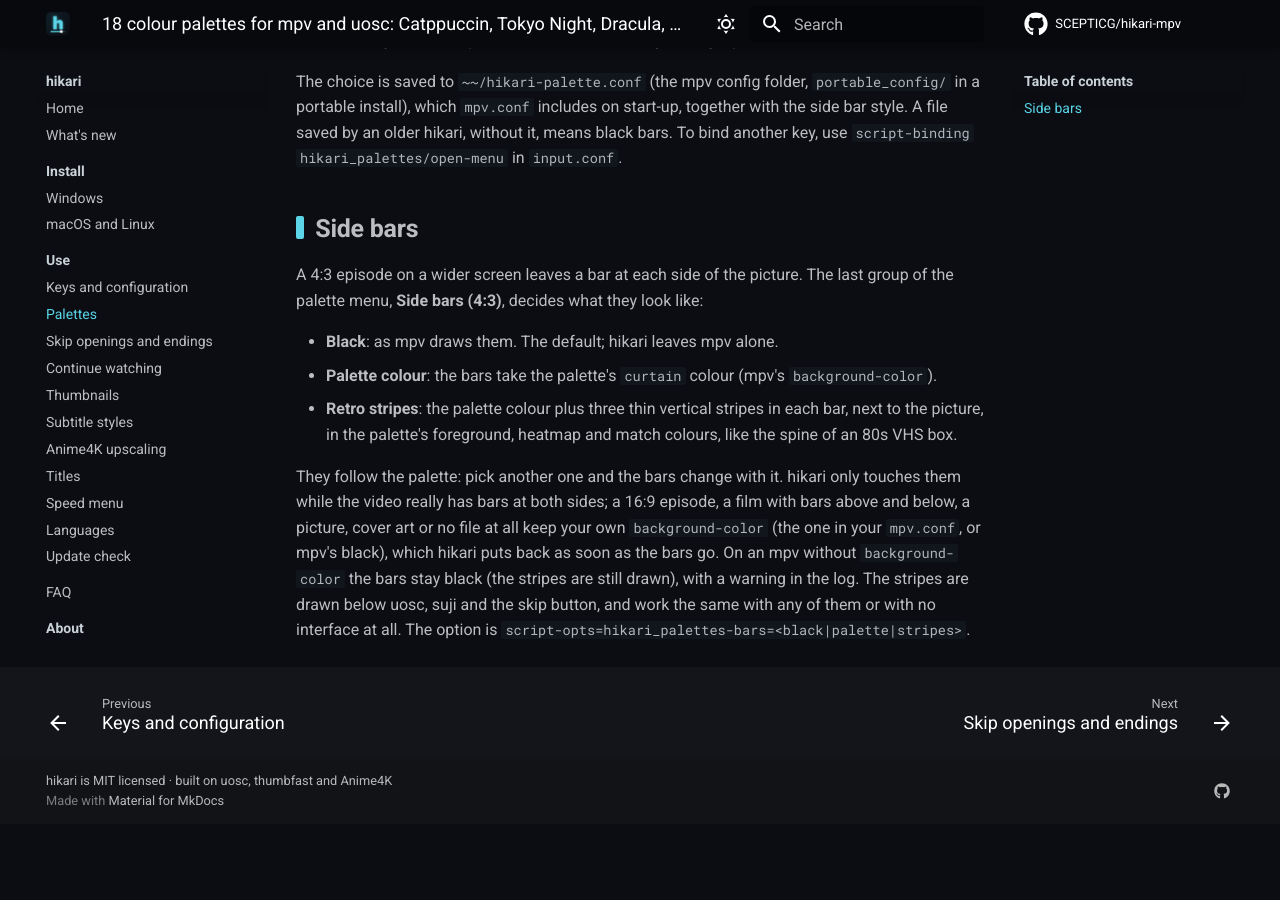
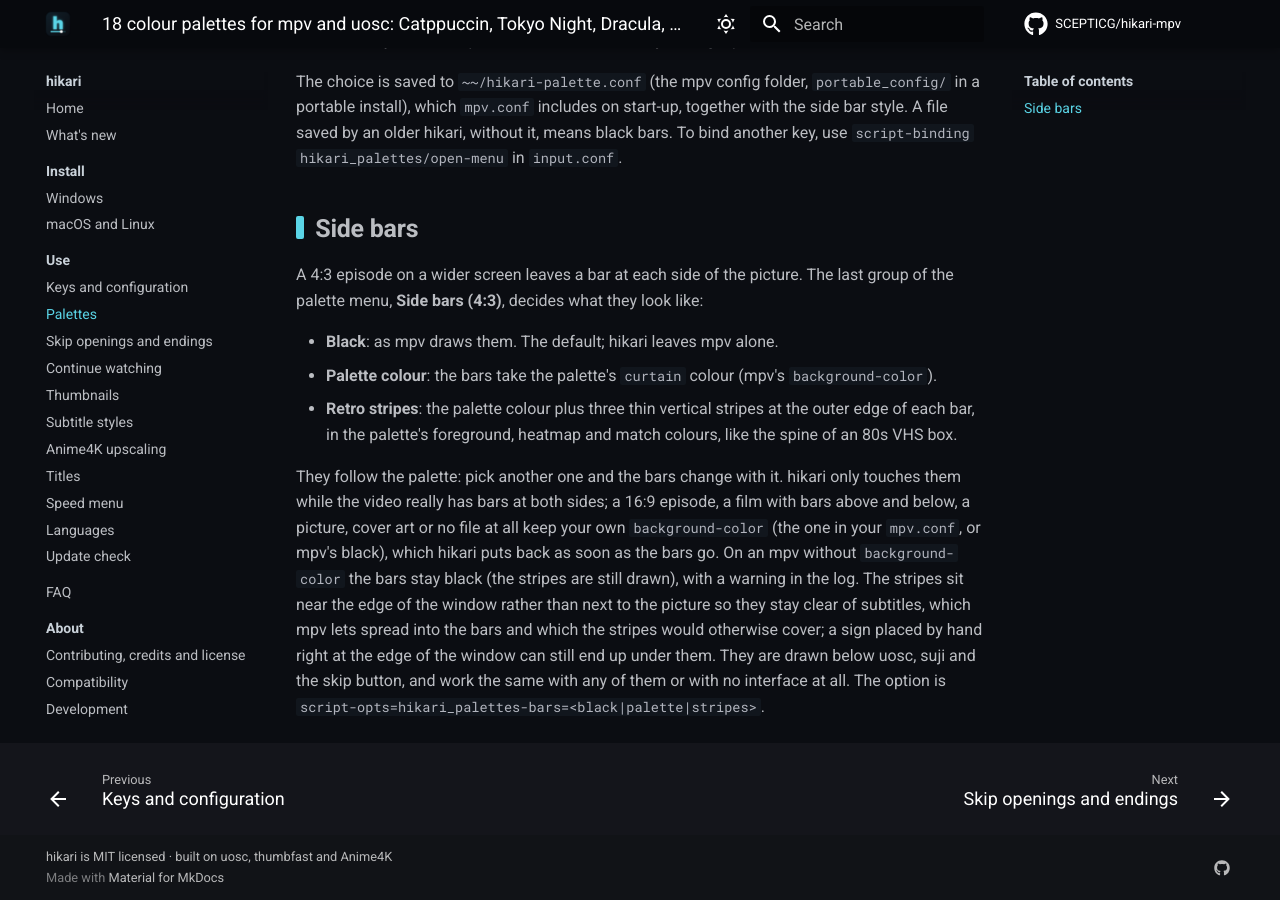
Before and after one commit to SCEPTICG/hikari-mpv, an MkDocs documentation site: the page built from docs/features/palettes.md, in a window 1280 px wide and 900 px high, scrolled down 800 px. Built offline with MkDocs 1.6.1 and Material for MkDocs 9.7.7, drawn with Linux system fonts in a browser that asks for light colours; comment, search, counter and statistics services are not loaded; before the commit the page ends 1624 px from its top, so only the background shows below that.

Commit message:
Side bars: stripes at the outer edge of the bars, clear of subtitles
Script overlays are drawn over subtitles, and with sub-use-margins a long
text line spreads into the bars: the stripes move from next to the picture
to near the window edge (10 % of the bar in, same 20 % block). The
background-color to put back is read just before the bars get coloured, so
a value changed after start-up is kept. The unknown palette warning cleans
its value like the new ones. Translations of the side bar texts reworded;
the home page names the four retro palettes.

```diff
--- a/docs/features/palettes.md
+++ b/docs/features/palettes.md
@@ -26,6 +26,6 @@ A 4:3 episode on a wider screen leaves a bar at each side of the picture. The la
 
 - **Black**: as mpv draws them. The default; hikari leaves mpv alone.
 - **Palette colour**: the bars take the palette's `curtain` colour (mpv's `background-color`).
-- **Retro stripes**: the palette colour plus three thin vertical stripes in each bar, next to the picture, in the palette's foreground, heatmap and match colours, like the spine of an 80s VHS box.
+- **Retro stripes**: the palette colour plus three thin vertical stripes at the outer edge of each bar, in the palette's foreground, heatmap and match colours, like the spine of an 80s VHS box.
 
-They follow the palette: pick another one and the bars change with it. hikari only touches them while the video really has bars at both sides; a 16:9 episode, a film with bars above and below, a picture, cover art or no file at all keep your own `background-color` (the one in your `mpv.conf`, or mpv's black), which hikari puts back as soon as the bars go. On an mpv without `background-color` the bars stay black (the stripes are still drawn), with a warning in the log. The stripes are drawn below uosc, suji and the skip button, and work the same with any of them or with no interface at all. The option is `script-opts=hikari_palettes-bars=<black|palette|stripes>`.
+They follow the palette: pick another one and the bars change with it. hikari only touches them while the video really has bars at both sides; a 16:9 episode, a film with bars above and below, a picture, cover art or no file at all keep your own `background-color` (the one in your `mpv.conf`, or mpv's black), which hikari puts back as soon as the bars go. On an mpv without `background-color` the bars stay black (the stripes are still drawn), with a warning in the log. The stripes sit near the edge of the window rather than next to the picture so they stay clear of subtitles, which mpv lets spread into the bars and which the stripes would otherwise cover; a sign placed by hand right at the edge of the window can still end up under them. They are drawn below uosc, suji and the skip button, and work the same with any of them or with no interface at all. The option is `script-opts=hikari_palettes-bars=<black|palette|stripes>`.
```
Also changed, not shown: docs/index.md (+1 -1 lines), 3 other files.
